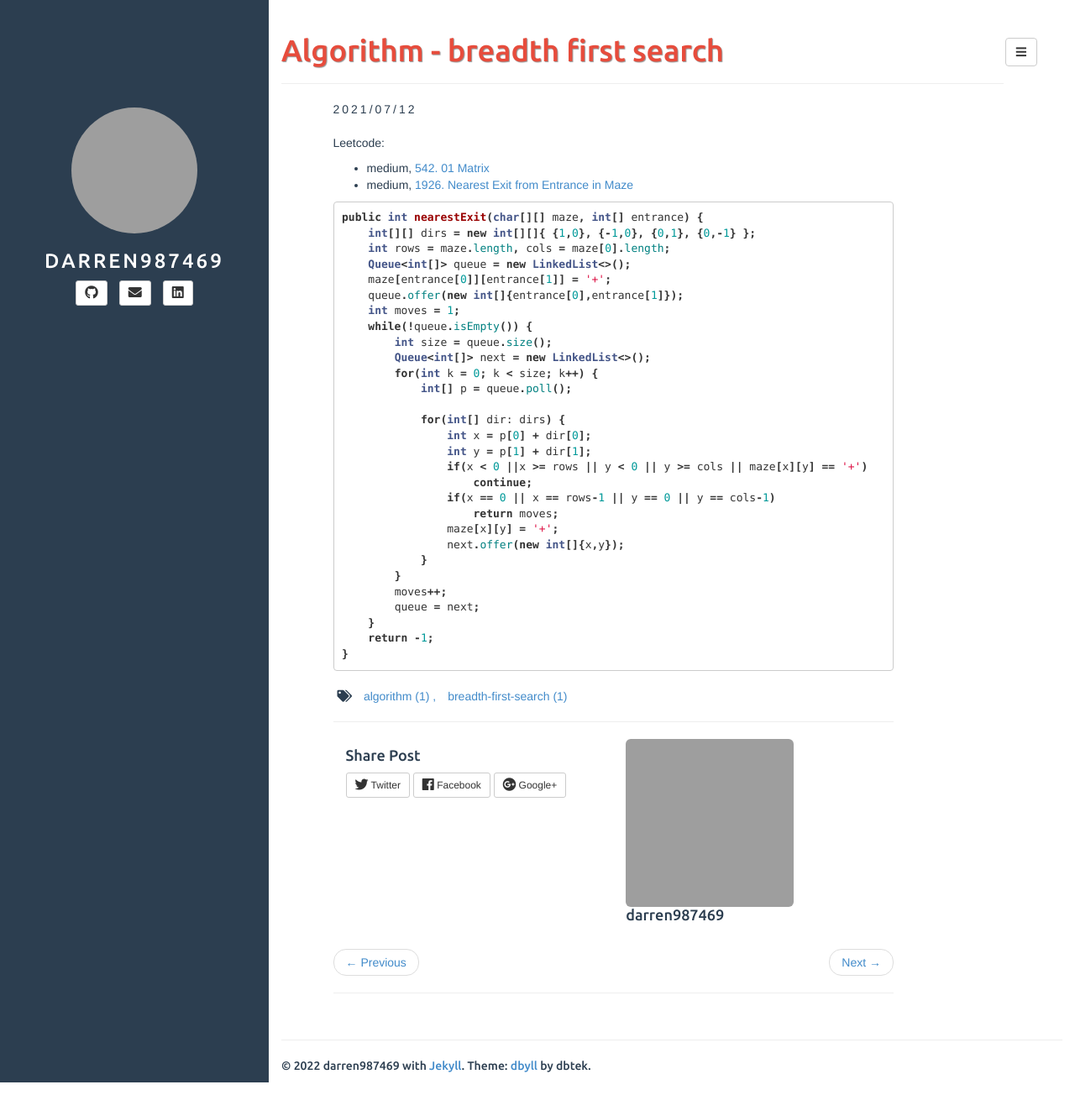
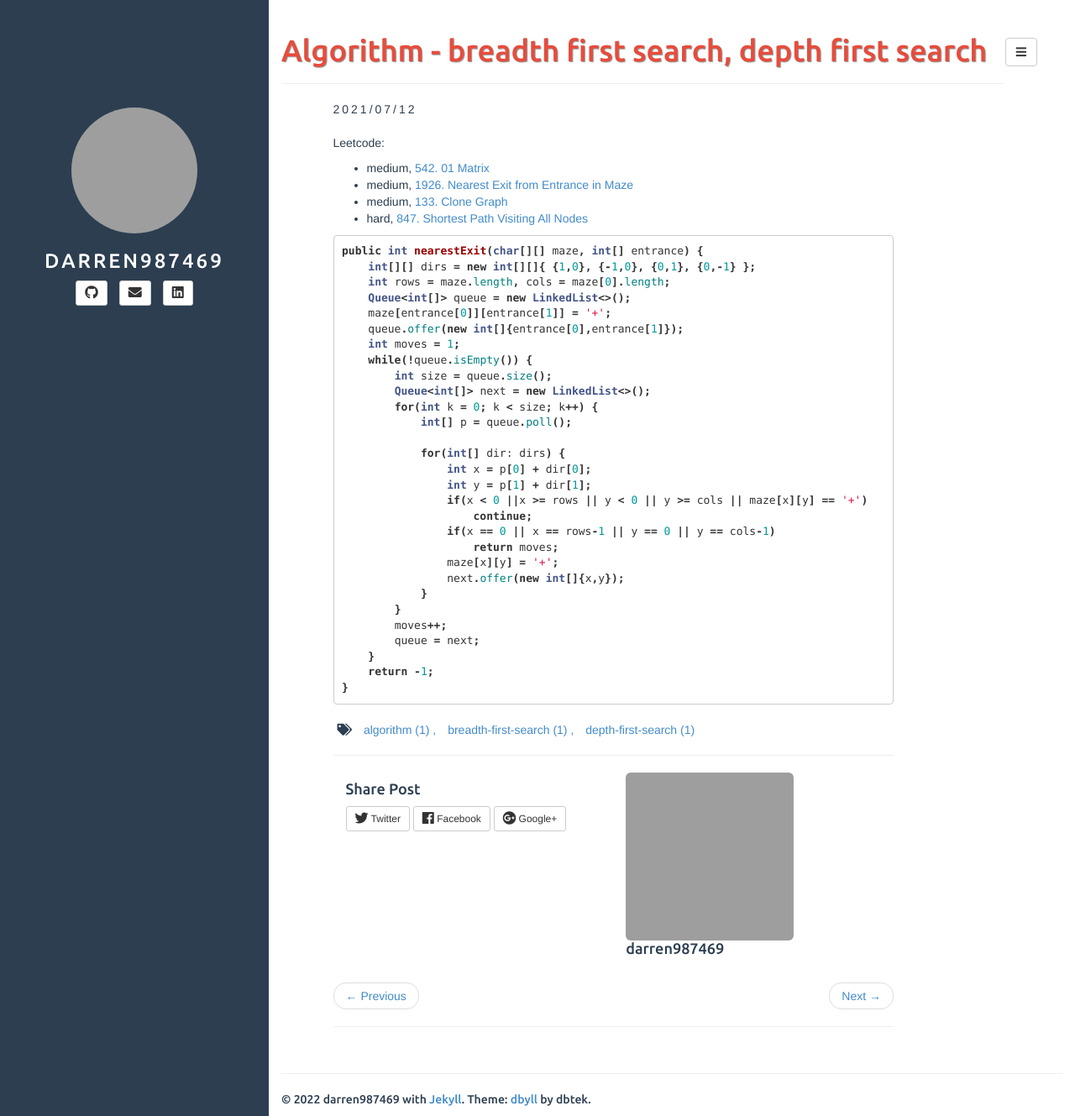
Before and after one commit to darren987469/darren987469.github.io, a Jekyll site: the page built from _posts/2021-07-12-Algorithm-breadth-first-search.md, in a window 1280 px wide and 1329 px high. Shown: the whole window at 84% size. Built offline with Jekyll 4.4.1, drawn with Linux system fonts in a browser that asks for light colours; nearby versions of some CDN libraries; grey boxes are pictures that could not be loaded.

Commit message:
Add more leetcode questions

````diff
--- a/_posts/2021-07-12-Algorithm-breadth-first-search.md
+++ b/_posts/2021-07-12-Algorithm-breadth-first-search.md
@@ -1,13 +1,15 @@
 ---
 layout: post
-title: Algorithm - breadth first search
+title: Algorithm - breadth first search, depth first search
 subtitle:
-tags: algorithm breadth-first-search
+tags: algorithm breadth-first-search depth-first-search
 ---
 
 Leetcode:
 * medium, [542. 01 Matrix](https://leetcode.com/problems/01-matrix/)
 * medium, [1926. Nearest Exit from Entrance in Maze](https://leetcode.com/problems/nearest-exit-from-entrance-in-maze/)
+* medium, [133. Clone Graph](https://leetcode.com/problems/clone-graph/)
+* hard, [847. Shortest Path Visiting All Nodes](https://leetcode.com/problems/shortest-path-visiting-all-nodes/)
 
 ```java
 public int nearestExit(char[][] maze, int[] entrance) {
````
Also changed, not shown: _posts/2021-06-16-Data-structure-Heap.md (+6 -0 lines), _posts/2021-06-19-Data-structure-Tree.md (+6 -0 lines), _posts/2021-07-28-Data-structure-HashMap.md (+3 -0 lines), _posts/2021-08-12-Algorithm-dynamic-programming.md (+1 -1 lines), _posts/2022-02-24-Algorithm-sorting.md (added, +9 -0 lines).
